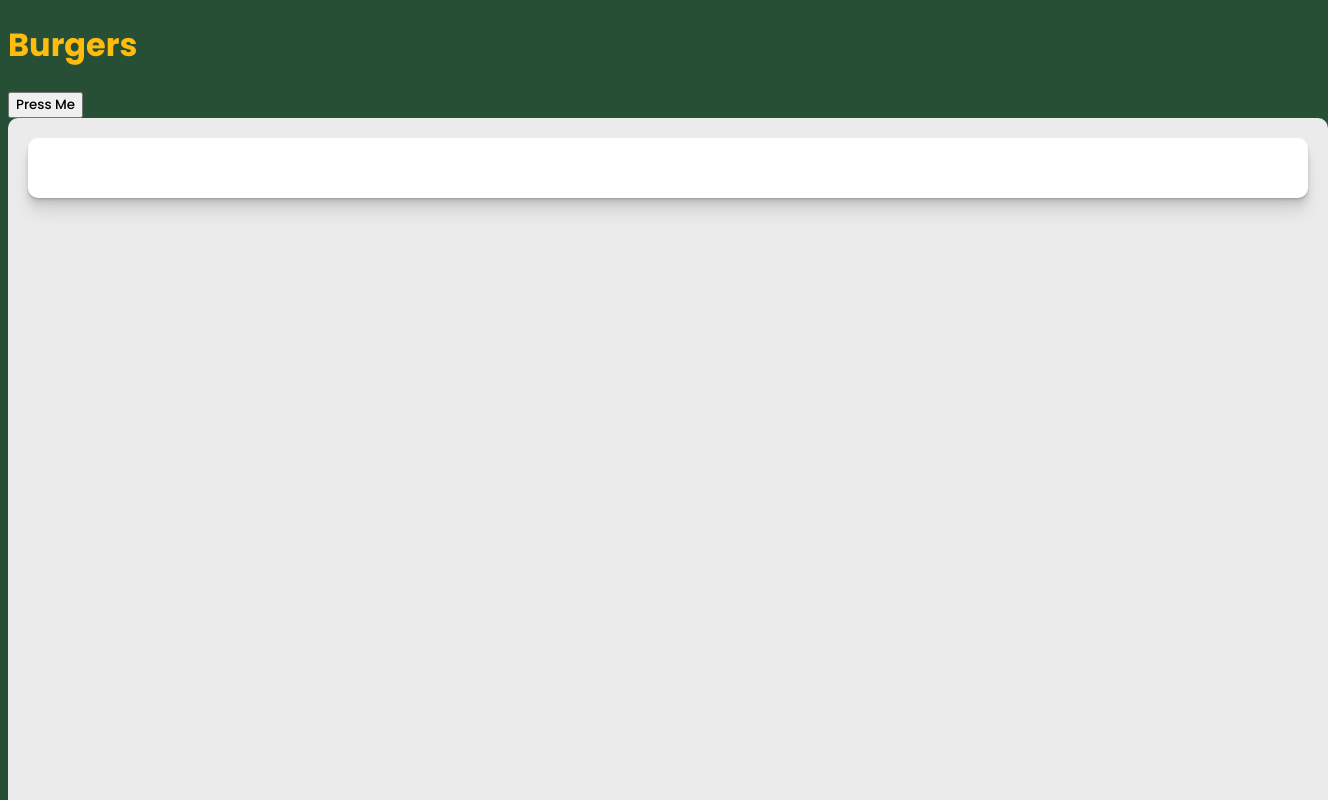
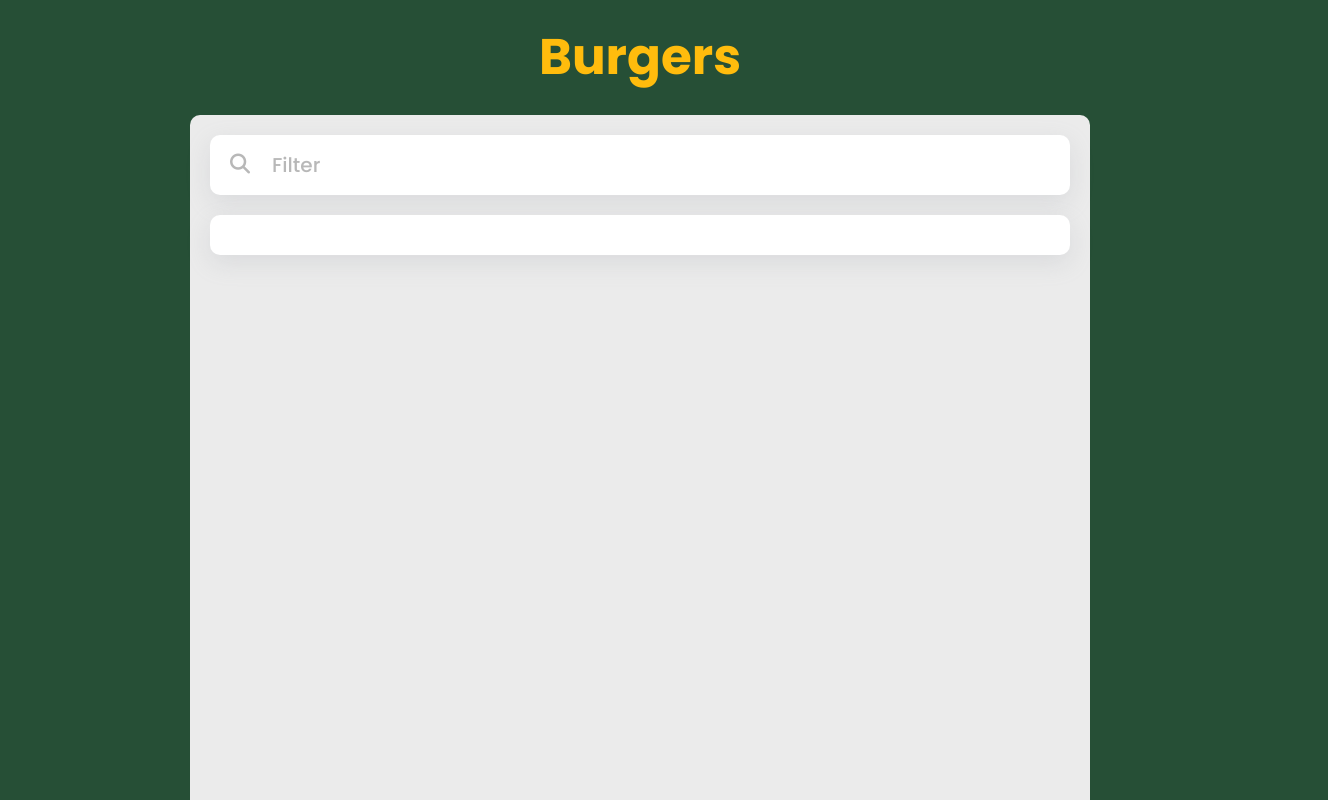
Before and after one commit to aleganza/burgers-api, a plain HTML site: page src/index.html in a window 1280 px wide. Shown: the top 800 px of the page, 1328 px wide, since content can reach past the window. Drawn offline with Linux system fonts and the light colour scheme.

Commit message:
add main page style, search bar linked to function

```diff
--- a/src/index.html
+++ b/src/index.html
@@ -5,16 +5,25 @@
         <meta http-equiv="X-UA-Compatible" content="IE=edge">
         <meta name="viewport" content="width=device-width, initial-scale=1.0">
         <link rel="stylesheet" type="text/css" href="style.css"/>
+        <script src="https://kit.fontawesome.com/223615c47d.js" crossorigin="anonymous"></script>
         <title>Burgers</title>
     </head>
     <body>
+        <div class="container">
+            <div class="main-header">
                 <h1>Burgers</h1>
-    <button onclick="fetchAPI()">Press Me</button>
+            </div>
+            <div class="inner-container">
+                <div class="page">
+                    <div class="search-bar">
+                        <button onclick="fetchAPI()" id="search-button">
+                            <i class="fa-solid fa-magnifying-glass"></i>
+                        </button>
+                        <input id="search-input" type="text" placeholder="Filter" autocomplete="on">
+                    </div>
+                    <div class="items-container" id="items">
 
-    <div class="container">
-        <div class="inner-container">
-            <div class="search-bar">
-
+                    </div>
                 </div>
             </div>
         </div>
--- a/src/script.js
+++ b/src/script.js
@@ -1,3 +1,16 @@
+/* press enter on input */
+var input = document.getElementById("search-input");
+var button = document.getElementById("search-button");
+
+input.addEventListener("keypress", function(event) {
+  if (event.key === "Enter") {
+    event.preventDefault();
+    button.click();
+  }
+});
+
+
+
 async function fetchAPI() {
     var url = "https://my-burger-api.herokuapp.com/burgers";
 
@@ -6,7 +19,28 @@ async function fetchAPI() {
 
     console.log(jsonResponse);
 
+
+
     for (var i=0; i<28; i++) {
-        var section = document.getElementById("id").innerHTML += jsonResponse[i].name + " - ";
+        document.getElementById("items").innerHTML += jsonResponse[i].name + " - ";
     }
 }
+
+/* function searchContact(){
+    var a, i, txtValue;
+    var input = document.getElementById('searchedId');
+    var filter = input.value.toUpperCase();
+    var list = document.getElementById("list");
+    var contact = list.getElementsByClassName('bg');
+
+    // scorre la lista dei contatti e mostra solo quelli che contengono lettere cercate
+    for (i = 0; i < contact.length; i++) {
+        a = contact[i].getElementsByClassName("contact")[0];
+        txtValue = a.textContent || a.innerText;
+        if (txtValue.toUpperCase().indexOf(filter) > -1) {
+            contact[i].style.display = "";
+        } else {
+            contact[i].style.display = "none";
+        }
+    }
+} */
--- a/src/style.css
+++ b/src/style.css
@@ -1,6 +1,18 @@
 @import url('https://fonts.googleapis.com/css2?family=Poppins:ital,wght@0,100;0,300;0,500;0,700;1,100&display=swap');
 
+:root {
+    --header-color: rgb(255,188,13);
+    --bg-color: rgb(38,79,54);
+    --container-color: #EBEBEB;
+    --page-color: white;
+    --search-bar-items: rgb(184,184,184);
+
+    --basic-padding: 20px;
+    --basic-box-shadow: rgba(149, 157, 165, 0.2) 0px 8px 24px;
+}
+
 * {
+    margin: 0;
     font-family: 'Poppins', sans-serif;
 }
 
@@ -10,32 +22,90 @@ body {
 }
 
 body {
-    background-color: rgb(38,79,54);
+    background-color: var(--bg-color);
 }
 
 h1 {
-    color: rgb(255,188,13);
+    font-size: 50px;
+    color: var(--header-color);
 }
 
 .container {
     margin: auto;
-    width: 1280px;
+    width: 900px;
     height: 100%;
-    background-color: #EBEBEB;
-    padding: 20px;
+    border-radius: 10px;
+    margin-top: var(--basic-padding);
+    margin-bottom: var(--basic-padding);
+}
+
+.container .main-header {
+    display: flex;
+    justify-content: center;
+    margin-bottom: var(--basic-padding);
+}
+
+.container .inner-container {
+    min-height: 800px;
+    background-color: var(--container-color);
+    /* padding: var(--basic-padding); */
     border-radius: 10px;
 }
 
-.container .inner-container {
-    min-height: 100%;
+.container .inner-container .page {
+    min-height: 800px;
     border-radius: 10px;
+    padding: var(--basic-padding);
+    display: flex;
+    flex-direction: column;
+    gap: var(--basic-padding);
 }
 
-.container .inner-container .search-bar {
+.container .inner-container .page .search-bar {
     height: 60px;
     border-radius: 10px;
-    background-color: white;
+    background-color: var(--page-color);
+    display: flex;
+    align-items: center;
+    flex-direction: row;
+    gap: var(--basic-padding);
 
-    box-shadow: rgba(0, 0, 0, 0.07) 0px 1px 1px, rgba(0, 0, 0, 0.07) 0px 2px 2px, rgba(0, 0, 0, 0.07) 0px 4px 4px, rgba(0, 0, 0, 0.07) 0px 8px 8px, rgba(0, 0, 0, 0.07) 0px 16px 16px;
-    /* 51 */
+    box-shadow: var(--basic-box-shadow);
 }
+
+.container .inner-container .page .search-bar button {
+    background-color: transparent;
+    cursor: pointer;
+    margin: 0;
+    padding: 0;
+    outline: none;
+    border: none;
+}
+
+.container .inner-container .page .search-bar button i {
+    font-size: 20px;
+    color: var(--search-bar-items);
+    margin-left: var(--basic-padding);
+}
+
+.container .inner-container .page .search-bar input {
+    font-size: 20px;
+    color: var(--search-bar-items);
+    width: 100%;
+    margin-right: var(--basic-padding);
+    outline: none;
+    border: none;
+}
+
+.container .inner-container .page .search-bar input::placeholder {
+    color: var(--search-bar-items);
+}
+
+.container .inner-container .page .items-container {
+
+    border-radius: 10px;
+    background-color: var(--page-color);
+    padding: var(--basic-padding);
+
+    box-shadow: var(--basic-box-shadow);
+}
```
Lines whose indentation alone changed are shown as unchanged.
